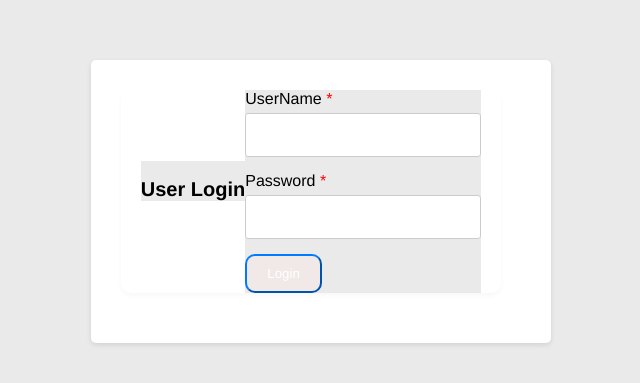
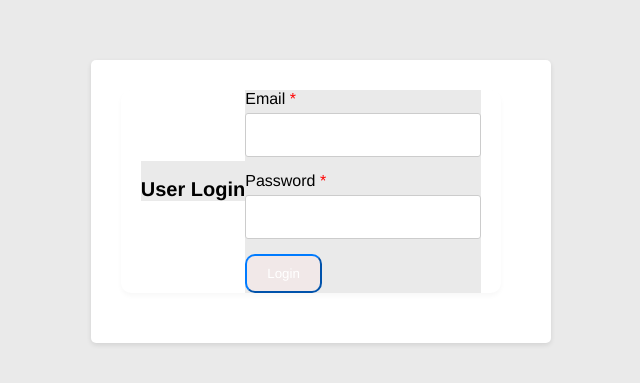
Before and after one commit to DEYYF/Web-Name, a React (Vite) app: page / in a window 1280 px wide. Shown: the part 267-650 px from the top of the page, without its empty margins (319-959 px from the left). Built offline with nearby package versions, Linux system fonts and the light colour scheme; no server answers.

Commit message:
Label username por email modificada

```diff
--- a/src/UserComponents/LoginForm.jsx
+++ b/src/UserComponents/LoginForm.jsx
@@ -7,6 +7,8 @@ export const LoginForm = () => {
   const [username, setUsername] = useState('');
   const [password, setPassword] = useState('');
   const [user, setUser] = useState('');
+
+
   const navigate = useNavigate();
 
   const getUsersData = async () => {
@@ -16,10 +18,13 @@ export const LoginForm = () => {
 
   const proceedLogin = (event) => {
     event.preventDefault();
+
     if (validate()) {
-      console.log('Auth');
+
       navigate('/items');
+
     } else {
+
       console.log('No auth');
     }
   };
@@ -41,7 +46,7 @@ export const LoginForm = () => {
           </div>
           <div className="card-body">
             <div className="form-group">
-              <label>UserName <span className="errmsg">*</span></label>
+              <label>Email <span className="errmsg">*</span></label>
               <input value={username} onChange={e => setUsername(e.target.value)} className="form-control"/>
             </div>
             <div className="form-group">
```
